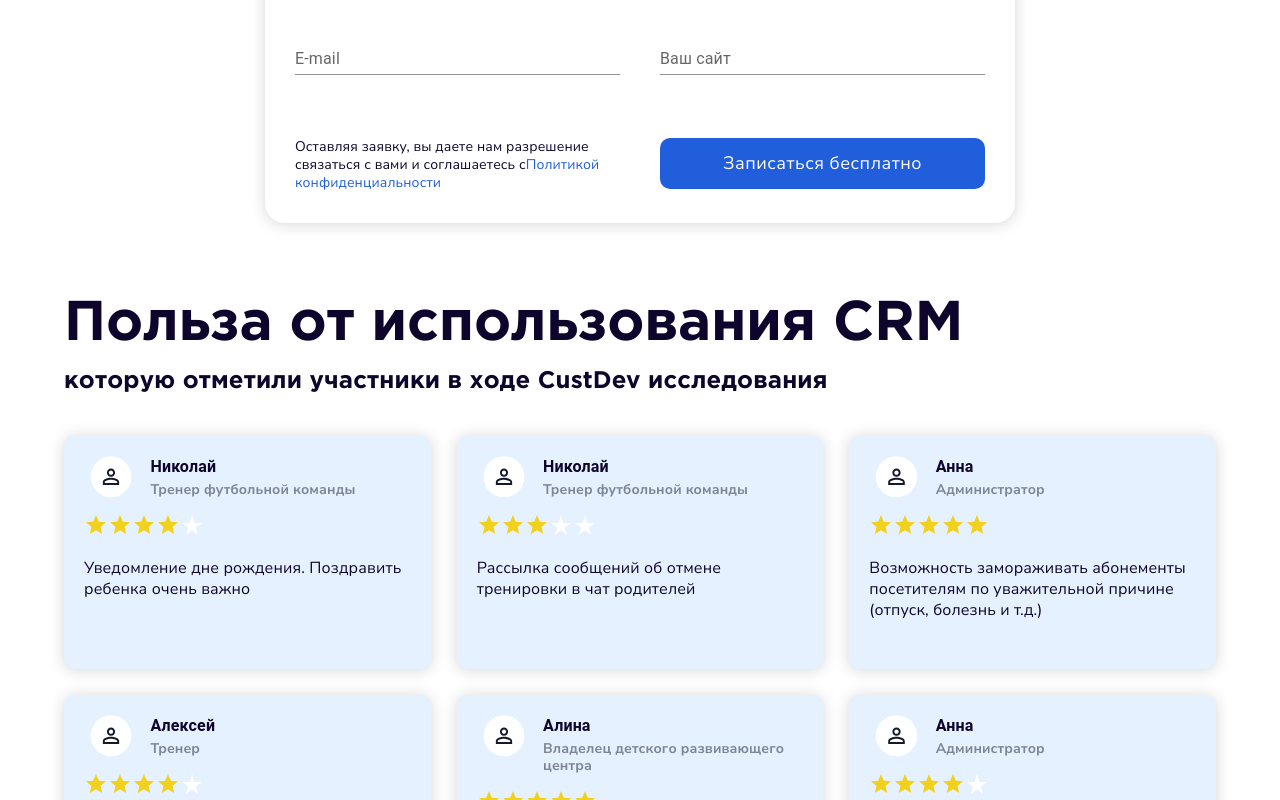
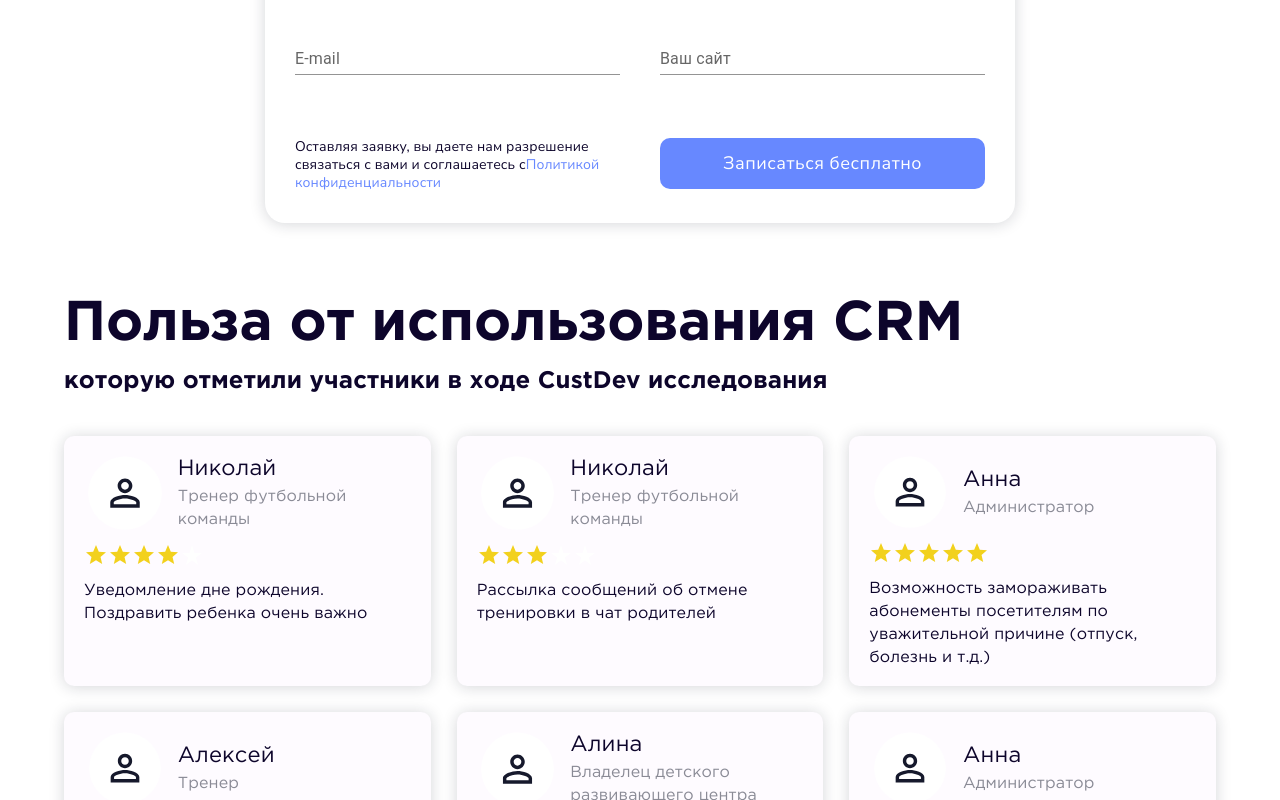
Before and after one commit to lvnnew/SPORTLY, a Next.js app: page / in a window 1280 px wide. Shown: the part 3020-3820 px from the top of the page. Built offline with nearby package versions, Linux system fonts and the light colour scheme; a web font is replaced by a local one.

Commit message:
reviews-new-style

```diff
--- a/components/Form/Form.tsx
+++ b/components/Form/Form.tsx
@@ -165,7 +165,7 @@ const Form: FC = () => {
               lineHeight: "18px",
 
               "&>a": {
-                color: "#205EDC",
+                color: "#6788FF",
               },
             }}
           >
@@ -190,7 +190,7 @@ const Form: FC = () => {
               fontFamily: "Nunito Sans",
               maxWidth: { xs: "100%", sm: "325px" },
               width: { xs: "100%" },
-              backgroundColor: "#205EDC",
+              backgroundColor: "#6788FF",
               fontSize: { xs: "16px", md: "18px" },
               fontWeight: 400,
               lineHeight: { xs: "21px", md: "25px" },
--- a/components/Reviews/ReviewsItem.tsx
+++ b/components/Reviews/ReviewsItem.tsx
@@ -20,11 +20,11 @@ const ReviewsItem: FC<IReviewsItem> = ({
     <Grid
       container
       sx={{
-        backgroundColor: "#E6F1FF",
+        backgroundColor: "#FEFBFF",
         boxShadow: "0px 1px 15px rgba(22, 25, 44, 0.18)",
         borderRadius: "10px",
         padding: { xs: "14px", lg: "20px" },
-        maxHeight: { lg: "233px" },
+        maxHeight: { lg: "250px" },
       }}
     >
       <Grid
@@ -32,25 +32,27 @@ const ReviewsItem: FC<IReviewsItem> = ({
         container
         sx={{
           justifyContent: "start",
-          alignItems: "start",
+          alignItems: "center",
         }}
       >
         <Grid
           item
-          xs={1}
-          lg={2}
+          xs={2}
+          sm={1}
+          lg={3}
           sx={{
             position: "relative",
             height: "100%",
-            maxHeight: "42px",
+            minHeight: {xs: "61px", lg: "73px"},
           }}
         >
           <Image src="/avatar.svg" alt="avatar" fill={true} />
         </Grid>
         <Grid
           item
-          xs={10}
-          lg={9}
+          xs={9}
+          sm={10}
+          lg={8}
           sx={{
             ml: "12px",
           }}
@@ -58,10 +60,11 @@ const ReviewsItem: FC<IReviewsItem> = ({
           <Typography
             component="span"
             sx={{
+              fontFamily: "Gotham Pro",
               display: "inline-block",
-              fontSize: "16px",
-              fontWeight: 700,
-              lineHeight: "19px",
+              fontSize: {xs: "20px", md: "22px"},
+              fontWeight: 400,
+              lineHeight: {xs: "24px", md: "26px"},
             }}
           >
             {name}
@@ -69,10 +72,10 @@ const ReviewsItem: FC<IReviewsItem> = ({
           <Typography
             variant="body1"
             sx={{
-              fontFamily: "Nunito Sans",
-              fontSize: "14px",
-              fontWeight: 700,
-              lineHeight: "17px",
+              fontFamily: "Gotham Pro",
+              fontSize: {xs: "14px", md: "16px"},
+              fontWeight: 400,
+              lineHeight: {xs: "17px", md: "23px"},
               color: "rgba(22, 25, 44, 0.5)",
               mt: "3px",
             }}
@@ -85,7 +88,8 @@ const ReviewsItem: FC<IReviewsItem> = ({
         item
         xs={12}
         sx={{
-          margin: { xs: "12px 0", lg: "15px 0" },
+          margin: { xs: "12px 0" },
+          lineHeight: "1px"
         }}
       >
         <Rating
@@ -113,9 +117,9 @@ const ReviewsItem: FC<IReviewsItem> = ({
         <Typography
           variant="body1"
           sx={{
-            fontFamily: "Nunito Sans",
-            fontSize: "16px",
-            lineHeight: "21px",
+            fontFamily: "Gotham Pro",
+            fontSize: {xs: "14px", md: "16px"},
+            lineHeight: {xs: "18px", md: "23px"},
           }}
         >
           {text}
```
